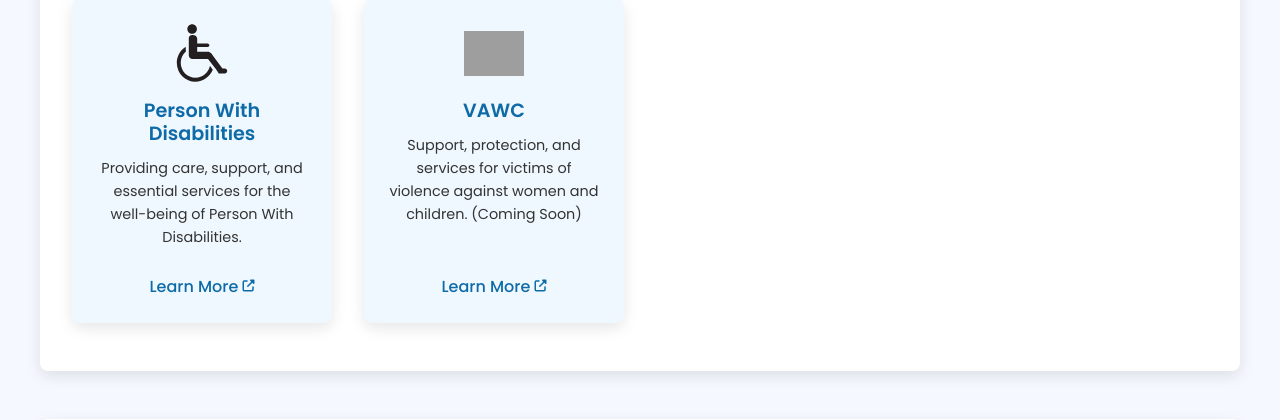
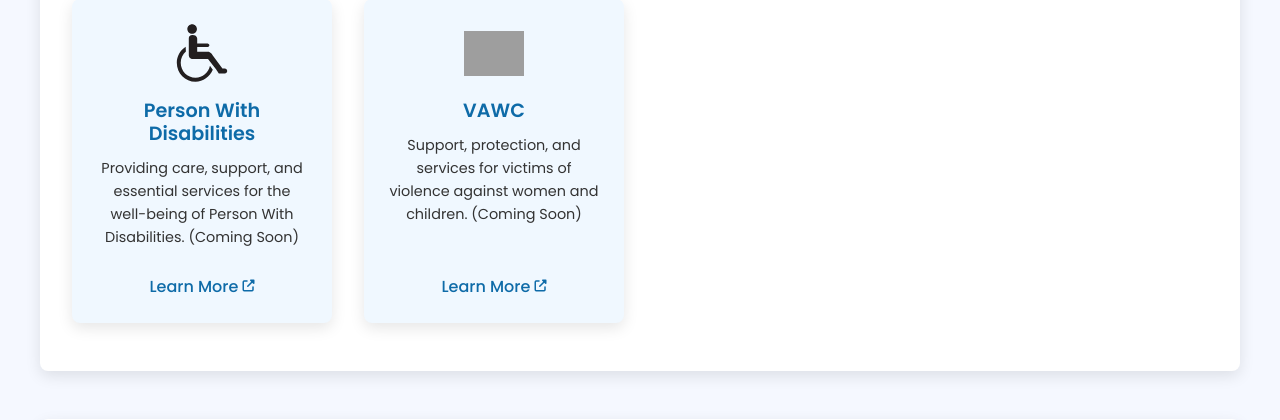
Before and after one commit to 0-iQpy/E-Looc, a Flask app: page / in a window 1280 px wide. Shown: the part 1118-1538 px from the top of the page. Run offline with Flask 3, Linux system fonts and the light colour scheme; data that the repository does not hold is empty; parts of the project's set-up code (start-up, migrations or seed data) failed here and were passed over; some libraries are stand-ins or nearby versions; grey boxes are pictures that could not be loaded.

Commit message:
pwd coming soon

```diff
--- a/api/templates/home.html
+++ b/api/templates/home.html
@@ -155,9 +155,9 @@
         <h3>Person With Disabilities</h3>
         <p>
           Providing care, support, and essential services for the well-being of
-          Person With Disabilities.
+          Person With Disabilities. (Coming Soon)
         </p>
-        <a href="https://forms.gle/tXCeyXd5mFTT2p4F7" target="_blank" class="service-link">Learn More <i class="fas fa-external-link-alt fa-xs" aria-hidden="true"></i></a>
+        <a href="/coming_soon" class="service-link">Learn More <i class="fas fa-external-link-alt fa-xs" aria-hidden="true"></i></a>
       </div>
 
       <div class="service-card">
```
